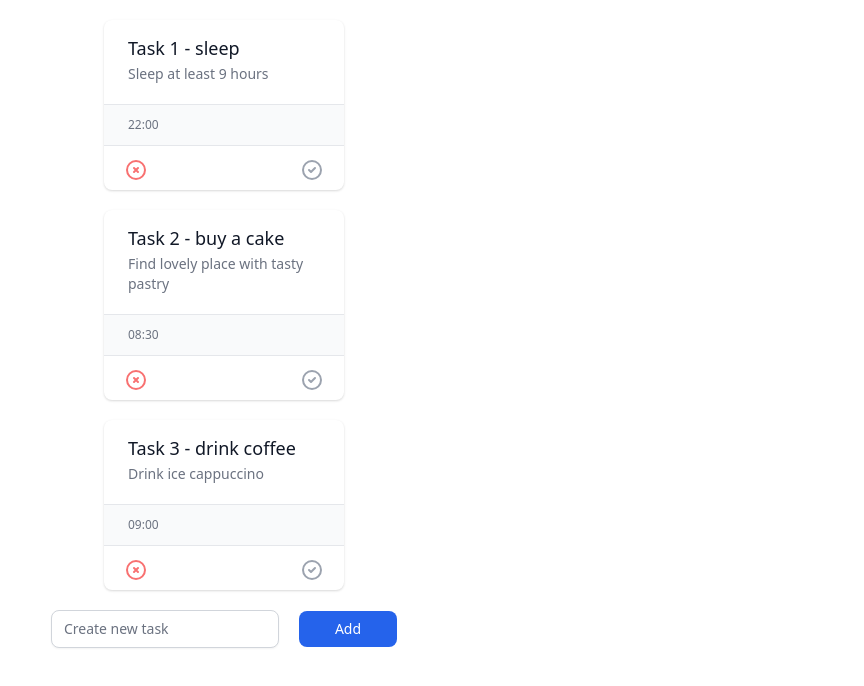
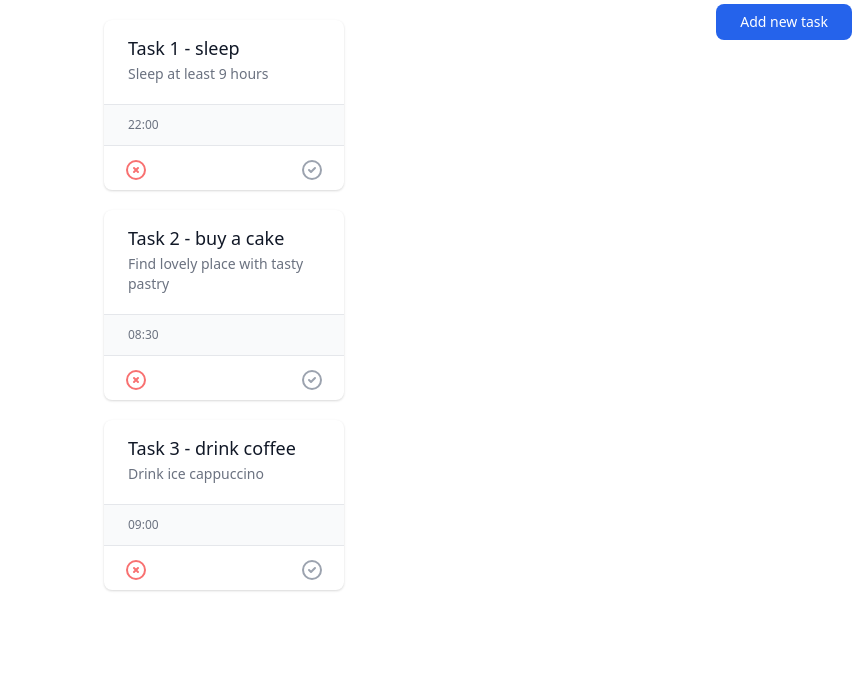
Before and after one commit to martlet-anastasia/todo-list-app, a plain HTML site: page index.html in a window 1280 px wide. Shown: the whole page, without its empty margins (416-1280 px from the left). Drawn offline with nearby package versions, Linux system fonts and the light colour scheme.

Commit message:
ToDO app, version 2 with modal window to add a new task

```diff
--- a/index.js
+++ /dev/null
@@ -1,103 +0,0 @@
-'use strict'
-
-const root = document.querySelector('#root')
-root.className = 'm-5 flex flex-col items-center'
-
-// Create list of ToDo tasks
-const todos = [
-    {
-        title: 'Task 1 - sleep',
-        text: 'Sleep at least 9 hours',
-        time: '22:00'
-    },
-    {
-        title: 'Task 2 - buy a cake',
-        text: 'Find lovely place with tasty pastry',
-        time: '08:30'
-    },
-    {
-        title: 'Task 3 - drink coffee',
-        text: 'Drink ice cappuccino',
-        time: '09:00'
-    },
-]
-
-// Create card function with CSS styles
-function createCard(cardInput) {
-    // create HTML tags
-    const card = document.createElement('div')
-    const cardTitle = document.createElement('h2')
-    const cardText = document.createElement('p')
-    const cardTimeDiv = document.createElement('div')
-    const cardTime = document.createElement('p')
-    const cardButtonDiv = document.createElement('div')
-    const cardDelete = document.createElement('button')
-    const cardDone = document.createElement('button')
-
-    // add style
-    card.className = 'bg-white shadow overflow-hidden sm:rounded-lg w-60 mb-5'
-    cardTitle.className = 'text-lg leading-6 font-medium text-gray-900 px-4 pt-4 sm:px-6'
-    cardText.className = 'mt-1 max-w-2xl text-sm text-gray-500 px-4 pb-5 sm:px-6'
-    cardTimeDiv.className = 'border-t border-b border-gray-200 bg-gray-50 px-4 py-3 sm:px-6'
-    cardTime.className = 'text-xs font-medium text-gray-500'
-    cardButtonDiv.className = 'text-sm text-gray-500 px-4 pt-3 pb-2 sm:px-5 flex justify-between'
-
-    // add content
-    cardTitle.textContent = cardInput.title
-    cardText.textContent = cardInput.text
-    cardTime.textContent = cardInput.time
-    cardDelete.innerHTML += '<svg xmlns="http://www.w3.org/2000/svg" class="h-6 w-6 text-red-400 hover:text-red-500" fill="none" viewBox="0 0 24 24" stroke="currentColor"> <path stroke-linecap="round" stroke-linejoin="round" stroke-width="2" d="M10 14l2-2m0 0l2-2m-2 2l-2-2m2 2l2 2m7-2a9 9 0 11-18 0 9 9 0 0118 0z" /></svg>'
-    cardDone.innerHTML += '<svg xmlns="http://www.w3.org/2000/svg" class="h-6 w-6 text-gray-400 hover:text-green-400" fill="none" viewBox="0 0 24 24" stroke="currentColor"> <path stroke-linecap="round" stroke-linejoin="round" stroke-width="2" d="M9 12l2 2 4-4m6 2a9 9 0 11-18 0 9 9 0 0118 0z" /></svg>'
-
-    // combine all elements into card, append to HTML
-    cardTimeDiv.append(cardTime)
-    cardButtonDiv.append(cardDelete, cardDone)
-    card.append(cardTitle, cardText, cardTimeDiv, cardButtonDiv)
-    root.append(card)
-}
-
-// Update View with cards
-function renderCard(model) {
-    model.forEach(eachTask => {
-        createCard(eachTask)
-    })
-}
-
-// Input form to create new task
-function addNewCard() {
-    // create HTML tags
-    const form = document.createElement('form')
-    const formLabel = document.createElement('label')
-    const formInput = document.createElement('input')
-    const formButtom = document.createElement('button')
-
-    // add styles & attributes
-    form.className = 'mb-5 flex flex-col w-60 sm:block sm:w-auto'
-    form.action = '#'
-    formLabel.className = 'sr-only'
-    formLabel.htmlFor = 'new_task'
-
-    // <input> tag
-    formInput.className = 'w-full sm:w-auto mr-5 appearance-none rounded-none px-3 py-2 border border-gray-300 placeholder-gray-500 text-gray-900 sm:rounded-lg shadow-sm -space-y-px focus:outline-none focus:ring-blue-400 focus:border-blue-400 focus:z-10 sm:text-sm'
-    formInput.type = 'text'
-    formInput.id = 'new_task'
-    formInput.placeholder = 'Create new task'
-    formInput.required = true
-
-    // <button> tag
-    formButtom.className = 'bg-blue-600 rounded-none sm:rounded-lg px-9 py-2 text-white sm:text-sm hover:bg-blue-700'
-    formButtom.textContent = 'Add'
-    formButtom.type = 'submit'
-
-    form.append(formLabel, formInput, formButtom)
-    root.append(form)
-
-}
-
-function renderInput() {
-    addNewCard()
-}
-
-
-renderCard(todos)
-renderInput()
--- /dev/null
+++ b/scripts/index.js
@@ -0,0 +1,58 @@
+'use strict'
+// Import function
+import { createCard, renderCard, createModal, newTaskPush, addNewTaskBtn, cardBlockOverlay, cleanInput } from "./templates.js"
+
+// Create list of ToDo tasks
+const todos = [
+    {
+        title: 'Task 1 - sleep',
+        text: 'Sleep at least 9 hours',
+        time: '22:00'
+    },
+    {
+        title: 'Task 2 - buy a cake',
+        text: 'Find lovely place with tasty pastry',
+        time: '08:30'
+    },
+    {
+        title: 'Task 3 - drink coffee',
+        text: 'Drink ice cappuccino',
+        time: '09:00'
+    },
+]
+
+// App
+addNewTaskBtn()
+cardBlockOverlay()
+renderCard(todos)
+createModal()
+
+// Event Listener
+const root = document.querySelector('#root')
+const cardBlock = document.querySelector('#cardBlock')
+const btnAddTask = document.querySelector('#addBtn')
+const modalWindow = document.querySelector('#modalOverlay')
+const btnCreate = document.querySelector('#btnCreate')
+const btnCancel = document.querySelector('#btnCancel')
+
+btnAddTask.addEventListener('click', event => {
+    modalWindow.classList.toggle('hidden')
+})
+
+btnCancel.addEventListener('click', event => {
+    modalWindow.classList.toggle('hidden')
+    // clean input fields
+    cleanInput()
+})
+
+btnCreate.addEventListener('click', event => {
+    // push new task to already exists object of ToDOs & update View
+    let newTask = newTaskPush(todos)
+    if (newTask !== undefined) {
+        createCard(newTask)
+    // hide modal window
+    modalWindow.classList.toggle('hidden')
+    // clean input fields
+    cleanInput()
+    }
+})
--- /dev/null
+++ b/scripts/templates.js
@@ -0,0 +1,225 @@
+// Create block for cards
+export function cardBlockOverlay() {
+    const cardBlock = document.createElement('div')
+    cardBlock.className = 'mx-5 mt-5 flex flex-col items-center'
+    cardBlock.id = 'cardBlock'
+
+    root.append(cardBlock)
+}
+
+
+// Create card function with CSS styles
+export function createCard(cardInput) {
+    // create HTML tags
+    const card = document.createElement('div')
+    const cardTitle = document.createElement('h2')
+    const cardText = document.createElement('p')
+    const cardTimeDiv = document.createElement('div')
+    const cardTime = document.createElement('p')
+    const cardButtonDiv = document.createElement('div')
+    const cardDelete = document.createElement('button')
+    const cardDone = document.createElement('button')
+
+    // add style
+    card.className = 'bg-white shadow overflow-hidden sm:rounded-lg w-60 mb-5'
+    cardTitle.className = 'text-lg leading-6 font-medium text-gray-900 px-4 pt-4 sm:px-6'
+    cardText.className = 'mt-1 max-w-2xl text-sm text-gray-500 px-4 pb-5 sm:px-6'
+    cardTimeDiv.className = 'border-t border-b border-gray-200 bg-gray-50 px-4 py-3 sm:px-6'
+    cardTime.className = 'text-xs font-medium text-gray-500'
+    cardButtonDiv.className = 'text-sm text-gray-500 px-4 pt-3 pb-2 sm:px-5 flex justify-between'
+
+    // add content
+    cardTitle.textContent = cardInput.title
+    cardText.textContent = cardInput.text
+    cardTime.textContent = cardInput.time
+    cardDelete.innerHTML += '<svg xmlns="http://www.w3.org/2000/svg" class="h-6 w-6 text-red-400 hover:text-red-500" fill="none" viewBox="0 0 24 24" stroke="currentColor"> <path stroke-linecap="round" stroke-linejoin="round" stroke-width="2" d="M10 14l2-2m0 0l2-2m-2 2l-2-2m2 2l2 2m7-2a9 9 0 11-18 0 9 9 0 0118 0z" /></svg>'
+    cardDone.innerHTML += '<svg xmlns="http://www.w3.org/2000/svg" class="h-6 w-6 text-gray-400 hover:text-green-400" fill="none" viewBox="0 0 24 24" stroke="currentColor"> <path stroke-linecap="round" stroke-linejoin="round" stroke-width="2" d="M9 12l2 2 4-4m6 2a9 9 0 11-18 0 9 9 0 0118 0z" /></svg>'
+
+    // combine all elements into card, append to HTML
+    cardTimeDiv.append(cardTime)
+    cardButtonDiv.append(cardDelete, cardDone)
+    card.append(cardTitle, cardText, cardTimeDiv, cardButtonDiv)
+    cardBlock.append(card)
+}
+
+
+// View with cards
+export function renderCard(model) {
+    model.forEach(eachTask => {
+        createCard(eachTask)
+    })
+}
+
+
+// Button to open modal window to add new task
+export function addNewTaskBtn() {
+    const addNewTask = document.createElement('div')
+    const addNewTaskBtn = document.createElement('button')
+    addNewTask.className = 'sm:fixed top-0 right-0 pt-1 sm:mr-3 sticky bg-white flex justify-center'
+    addNewTaskBtn.className = 'bg-blue-600 rounded-none sm:rounded-lg px-6 py-2 text-white sm:text-sm hover:bg-blue-700'
+    addNewTaskBtn.textContent = 'Add new task'
+    addNewTaskBtn.id = "addBtn"
+
+    addNewTask.append(addNewTaskBtn)
+    root.append(addNewTask)
+}
+
+
+// Create modal window to add new task
+export function createModal() {
+    // Variables declaration
+    const modalOverlay = document.createElement('div')
+    const modal = document.createElement('div')
+    const modalBackground = document.createElement('div')
+    const modalSpan = document.createElement('span')
+    const modalMain = document.createElement('div')
+    const modalMainContainer = document.createElement('div')
+    const modalMainContent = document.createElement('div')
+    const modalIcon = document.createElement('div')
+    const modalTitleBlock = document.createElement('div')
+    const modalTitle = document.createElement('h3')
+    const modalTextBlock = document.createElement('div')
+    const modalText = document.createElement('p')
+    const btnBlock = document.createElement('div')
+    const btnCreate = document.createElement('button')
+    const btnCancel = document.createElement('button')
+    const inputContainer = document.createElement('div')
+    const inputTitleLabel = document.createElement('label')
+    const inputTitleDiv = document.createElement('div')
+    const inputTitle = document.createElement('input')
+    const inputTextLabel = document.createElement('label')
+    const inputTextDiv = document.createElement('div')
+    const inputText = document.createElement('input')
+    const inputTimeLabel = document.createElement('label')
+    const inputTimeDiv = document.createElement('div')
+    const inputTime = document.createElement('input')
+
+    // Set classes
+    modalOverlay.className = "fixed z-10 inset-0 overflow-y-auto hidden"
+    modal.className = "flex items-end justify-center min-h-screen pt-4 px-4 pb-20 text-center sm:block sm:p-0"
+    modalBackground.className = "fixed inset-0 bg-gray-500 bg-opacity-75 transition-opacity"
+    modalSpan.className = "hidden sm:inline-block sm:align-middle sm:h-screen"
+    modalMain.className = "inline-block align-bottom bg-white rounded-lg text-left overflow-hidden shadow-xl transform transition-all sm:my-8 sm:align-middle sm:max-w-lg sm:w-full"
+    modalMainContainer.className = "bg-white px-4 pt-5 pb-4 sm:p-6 sm:pb-4"
+    modalMainContent.className = "sm:flex sm:items-start"
+    modalIcon.className = "mx-auto flex-shrink-0 flex items-center justify-center h-12 w-12 rounded-full bg-green-100 sm:mx-0 sm:h-10 sm:w-10"
+    modalTitleBlock.className = "mt-3 text-center sm:mt-0 sm:ml-4 sm:text-left"
+    modalTitle.className = "text-lg leading-6 font-medium text-gray-900"
+    modalTextBlock.className = "mt-2 mb-4"
+    modalText.className = "text-sm text-gray-500"
+    btnBlock.className = "bg-gray-50 px-4 py-3 sm:px-6 sm:flex sm:flex-row-reverse"
+    btnCreate.className = "w-full inline-flex justify-center rounded-md border border-transparent shadow-sm px-4 py-2 bg-green-600 text-base font-medium text-white hover:bg-green-700 focus:outline-none focus:ring-2 focus:ring-offset-2 focus:ring-green-500 sm:ml-3 sm:w-auto sm:text-sm"
+    btnCancel.className = "mt-3 w-full inline-flex justify-center rounded-md border border-gray-300 shadow-sm px-4 py-2 bg-white text-base font-medium text-gray-700 hover:bg-gray-50 focus:outline-none focus:ring-2 focus:ring-offset-2 focus:ring-indigo-500 sm:mt-0 sm:ml-3 sm:w-auto sm:text-sm"
+    inputTitleLabel.className = "block text-sm font-medium text-gray-700"
+    inputTextLabel.className = "block text-sm font-medium text-gray-700"
+    inputTimeLabel.className = "block text-sm font-medium text-gray-700"
+    inputTitleDiv.className = "mt-2 mb-3 relative rounded-md shadow-sm border-2 border-transparent"
+    inputTextDiv.className = "mt-2 mb-3 relative rounded-md shadow-sm border-2 border-transparent"
+    inputTimeDiv.className = "mt-2 mb-3 relative rounded-md shadow-sm border-2 border-transparent"
+    inputTitle.className = "block w-full pl-7 pr-12 sm:text-sm border-gray-300 rounded-md"
+    inputText.className = "block w-full pl-7 pr-12 sm:text-sm border-gray-300 rounded-md"
+    inputTime.className = "block w-full pl-7 pr-12 sm:text-sm border-gray-300 rounded-md"
+
+    // Set other attributes
+    modalOverlay.id = "modalOverlay"
+    btnCreate.type = "submit"
+    btnCancel.type = "button"
+    btnCreate.id = "btnCreate"
+    btnCancel.id = "btnCancel"
+    inputTitleLabel.htmlFor = "input-title"
+    inputTextLabel.htmlFor = "input-text"
+    inputTimeLabel.htmlFor = "input-time"
+    inputTitle.type = "text"
+    inputText.type = "text"
+    inputTime.type = "text"
+    inputTitle.name = "input-title"
+    inputText.name = "input-text"
+    inputTime.name = "input-time"
+    inputTitle.id = "input-title"
+    inputText.id = "input-text"
+    inputTime.id = "input-time"
+    inputTitle.placeholder = "Enter task title"
+    inputText.placeholder = "Enter task description"
+    inputTime.placeholder = "Enter task time"
+    inputTitle.required = true
+    inputText.required = true
+    inputTime.required = true
+
+    // Add SVG (innerHTML)
+    modalIcon.innerHTML += '<svg xmlns="http://www.w3.org/2000/svg" class="h-6 w-6 text-green-600" fill="none" viewBox="0 0 24 24" stroke="currentColor"><path stroke-linecap="round" stroke-linejoin="round" stroke-width="2" d="M17 14v6m-3-3h6M6 10h2a2 2 0 002-2V6a2 2 0 00-2-2H6a2 2 0 00-2 2v2a2 2 0 002 2zm10 0h2a2 2 0 002-2V6a2 2 0 00-2-2h-2a2 2 0 00-2 2v2a2 2 0 002 2zM6 20h2a2 2 0 002-2v-2a2 2 0 00-2-2H6a2 2 0 00-2 2v2a2 2 0 002 2z"/></svg>'
+
+    // Add text content
+    modalTitle.textContent = "Create new task"
+    modalText.textContent = "Fill in the fields below to create a new task"
+    btnCreate.textContent = "Create"
+    btnCancel.textContent = "Cancel"
+    inputTitleLabel.textContent = "Title"
+    inputTextLabel.textContent = "Text"
+    inputTimeLabel.textContent = "Time"
+
+    // Append all elements together
+    inputTitleDiv.append(inputTitle)
+    inputTextDiv.append(inputText)
+    inputTimeDiv.append(inputTime)
+    inputContainer.append(inputTitleLabel, inputTitleDiv, inputTextLabel, inputTextDiv, inputTimeLabel, inputTimeDiv)
+    modalTextBlock.append(modalText)
+    modalTitleBlock.append(modalTitle, modalTextBlock, inputContainer)
+    modalMainContent.append(modalIcon, modalTitleBlock)
+    modalMainContainer.append(modalMainContent)
+    btnBlock.append(btnCreate, btnCancel)
+    modalMain.append(modalMainContainer, btnBlock)
+    modal.append(modalBackground, modalSpan, modalMain)
+    modalOverlay.append(modal)
+
+    // Append to root
+    root.append(modalOverlay)
+}
+
+
+// Check fields to not be empty
+function isEmpty(input) {
+    if(!input.value) {
+        input.parentElement.classList.remove('border-transparent')
+        input.parentElement.classList.add('border-red-500')
+        setTimeout(EmptyRemove, 1000, input)
+    }
+}
+function EmptyRemove(input) {
+    input.parentElement.classList.remove('border-red-500')
+    input.parentElement.classList.add('border-transparent')
+}
+
+
+// Add info about new task to ToDOs object
+export function newTaskPush(obj) {
+    const title = document.querySelector('#input-title')
+    const text = document.querySelector('#input-text')
+    const time = document.querySelector('#input-time')
+
+    if(title.value && text.value && time.value) {
+        const newTask = {}
+        newTask.title = title.value
+        newTask.text = text.value
+        newTask.time = time.value
+
+        obj.push(newTask)
+        return newTask
+    } else {
+        isEmpty(title)
+        isEmpty(text)
+        isEmpty(time)
+    }
+}
+
+
+// Clean input field
+export function cleanInput() {
+    const title = document.querySelector('#input-title')
+    const text = document.querySelector('#input-text')
+    const time = document.querySelector('#input-time')
+
+    // clean input fields
+    title.value = ''
+    text.value = ''
+    time.value = ''
+}
```
Also changed, not shown: index.html (+1 -1 lines).
